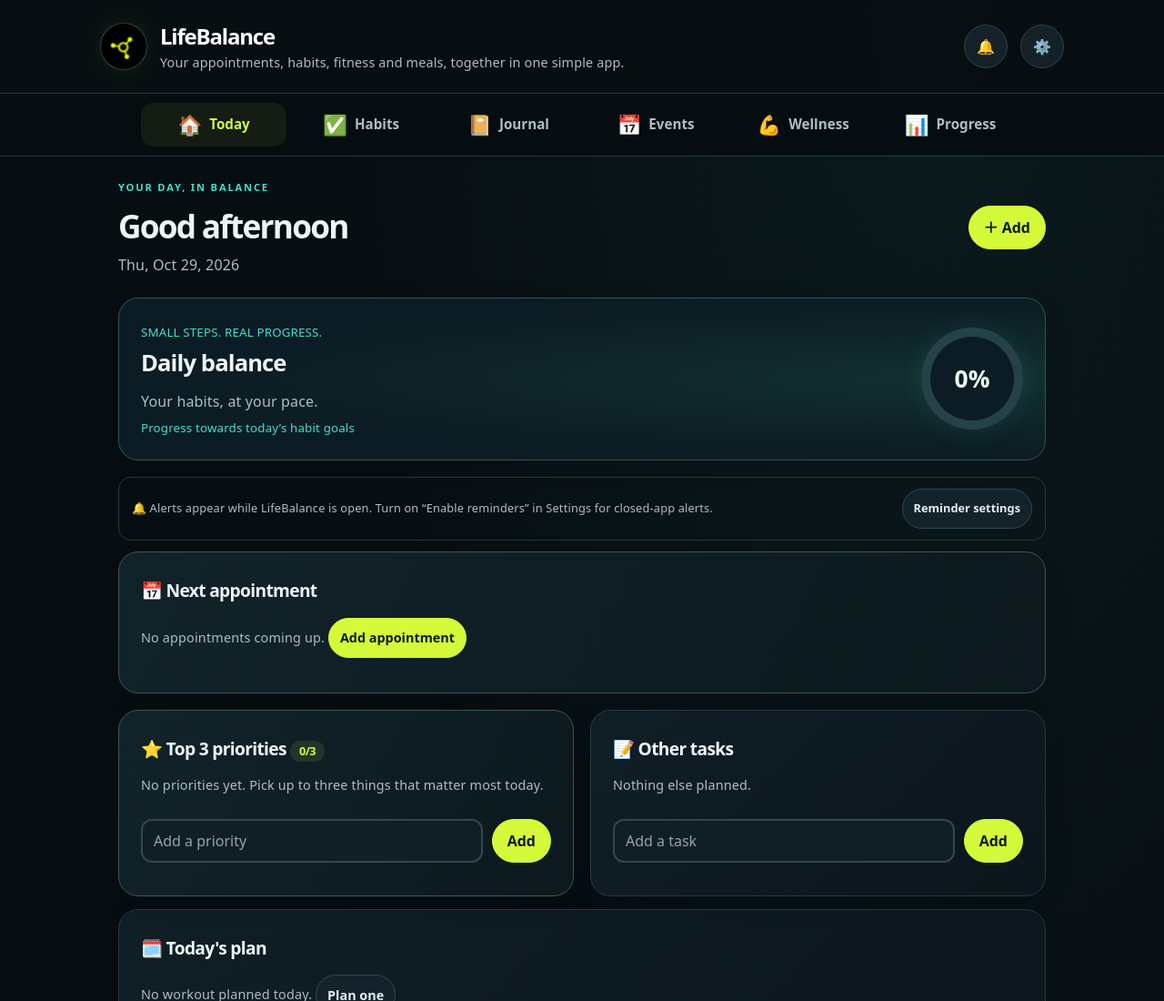
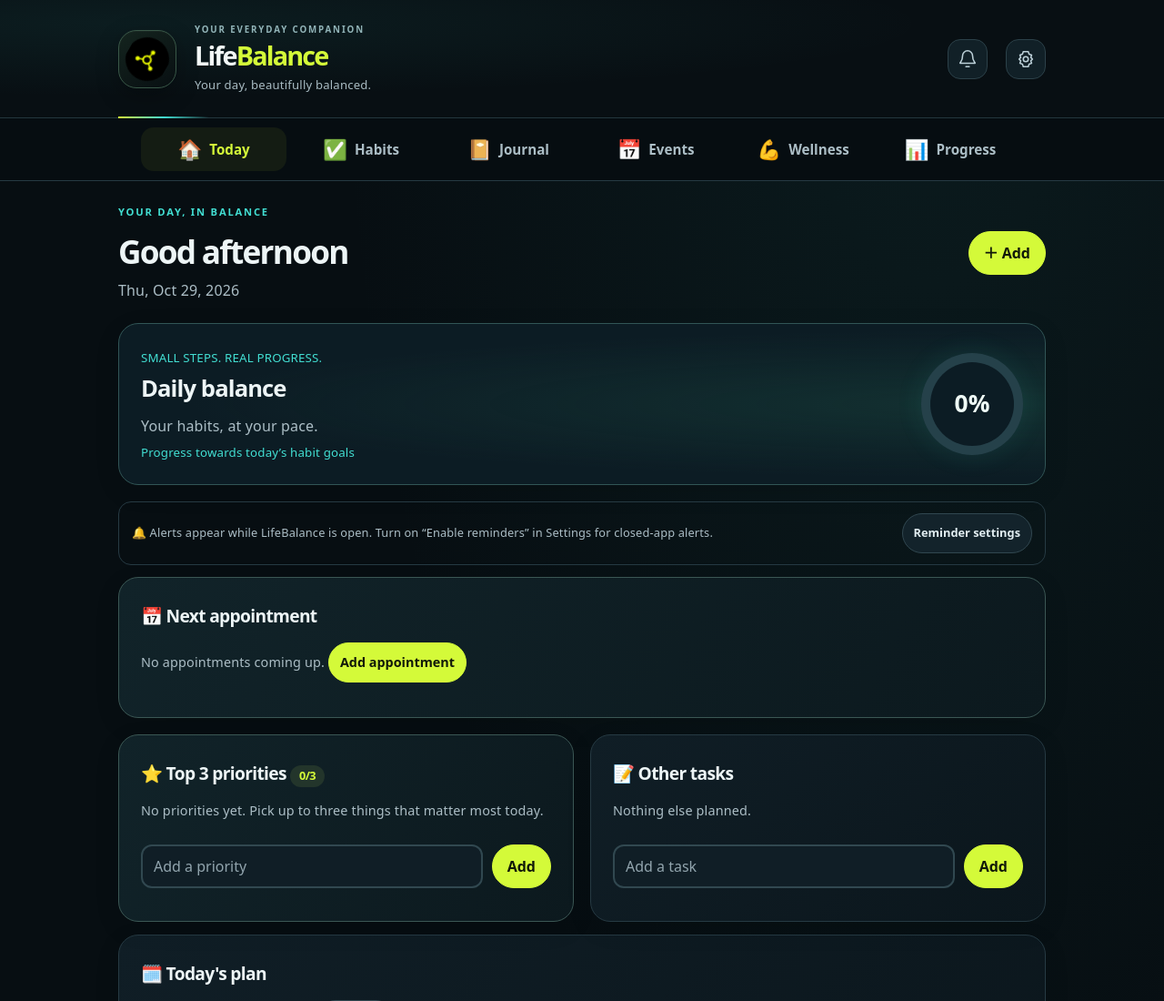
Before and after one commit to Linus2121/lifebalance, a plain HTML site: page index.html in a window 1280 px wide. Shown: the top 1100 px of the page at 91% size. Drawn offline with Linux system fonts and the light colour scheme.

Commit message:
Refine LifeBalance header typography, logo treatment and action icons

```diff
--- a/index.html
+++ b/index.html
@@ -12,15 +12,15 @@
 <title>LifeBalance | Your everyday life, in balance</title>
 <meta name="description" content="Your appointments, habits, fitness and meals, together in one simple app. Plan your day and explore meals from around the world.">
 <link rel="icon" href="logo.png">
-<link rel="stylesheet" href="styles.css?v=20261029-flip-7">
+<link rel="stylesheet" href="styles.css?v=20261029-header-10">
 </head>
 <body>
 <a class="skip" href="#app">Skip to content</a>
 <header class="top">
-  <img class="logo" src="logo.png" alt="" width="52" height="52">
-  <div class="ttl"><h1>LifeBalance</h1><p>Your appointments, habits, fitness and meals, together in one simple app.</p></div>
-  <button type="button" class="hbtn" data-a="openAlerts" aria-label="Alerts"><span aria-hidden="true">🔔</span><span class="dot" id="bellCount" hidden>0</span></button>
-  <button type="button" class="hbtn" data-a="openSettings" aria-label="Settings"><span aria-hidden="true">⚙️</span></button>
+  <div class="brand-mark"><img class="logo" src="logo.png" alt="" width="52" height="52"></div>
+  <div class="ttl"><span class="brand-eyebrow">YOUR EVERYDAY COMPANION</span><h1>Life<span>Balance</span></h1><p>Your day, beautifully balanced.</p></div>
+  <button type="button" class="hbtn" data-a="openAlerts" aria-label="Alerts"><svg aria-hidden="true" viewBox="0 0 24 24" fill="none" stroke="currentColor" stroke-width="1.7" stroke-linecap="round" stroke-linejoin="round"><path d="M18 8a6 6 0 0 0-12 0c0 7-3 7-3 9h18c0-2-3-2-3-9"/><path d="M10 21h4"/></svg><span class="dot" id="bellCount" hidden>0</span></button>
+  <button type="button" class="hbtn" data-a="openSettings" aria-label="Settings"><svg aria-hidden="true" viewBox="0 0 24 24" fill="none" stroke="currentColor" stroke-width="1.7" stroke-linecap="round" stroke-linejoin="round"><path d="m9 3-1 3-3 1 1 3-2 2 2 2-1 3 3 1 1 3h6l1-3 3-1-1-3 2-2-2-2 1-3-3-1-1-3Z"/><circle cx="12" cy="12" r="3"/></svg></button>
 </header>
 <nav id="tabs" class="tabs" aria-label="Main"></nav>
 <div id="demoBar" class="demo" hidden></div>
--- a/styles.css
+++ b/styles.css
@@ -202,3 +202,19 @@ header.top .logo{animation:logo-clockwise 6s linear infinite!important;animation
 .flip-hint{font-size:.72rem;color:var(--teal);margin-top:auto}.flip-front b,.flip-back b{font-size:1rem}
 .achievement-flip:hover .flip-front{border-color:var(--teal)}.achievement-flip:focus-visible{outline:3px solid var(--teal);outline-offset:4px}
 @media(prefers-reduced-motion:reduce){.flip-inner{transition:none}}
+
+/* Refined brand header - 2026-10-29 */
+header.top{position:relative;min-height:130px;padding:24px max(24px,calc((100vw - 1020px)/2));padding-top:calc(24px + env(safe-area-inset-top));gap:20px;background:radial-gradient(ellipse at 12% 20%,rgba(66,222,210,.065),transparent 55%),#080f13;border-bottom:1px solid #23363d}
+header.top:after{content:"";position:absolute;bottom:-1px;left:max(24px,calc((100vw - 1020px)/2));width:100px;height:2px;background:linear-gradient(90deg,var(--brand),var(--teal),transparent)}
+.brand-mark{width:64px;height:64px;display:grid;place-items:center;flex:none;border:1px solid #395747;border-radius:20px;background:linear-gradient(145deg,#14241e,#080f12);box-shadow:0 8px 24px #0004,inset 0 1px 0 #ffffff08}
+header.top .brand-mark .logo{width:48px;height:48px;border:0;box-shadow:none;object-fit:contain;border-radius:50%}
+header.top .ttl{min-width:0}
+.brand-eyebrow{display:block;color:#92b4b8;font-size:.61rem;font-weight:700;letter-spacing:.19em;margin-bottom:5px}
+header.top h1{font-size:1.8rem;font-weight:750;line-height:1.1;letter-spacing:-.065em;color:#f3f8f7}
+header.top h1 span{color:var(--brand);font-weight:550}
+header.top p{color:#a8bbc2;font-size:.82rem;line-height:1.5;margin-top:7px;letter-spacing:.015em}
+header.top .hbtn{display:grid;place-items:center;min-width:44px;min-height:44px;width:44px;height:44px;padding:10px;border:1px solid #2c4149;border-radius:14px;background:#112027;color:#bcd0d8;transition:border-color .2s,color .2s,background .2s}
+header.top .hbtn svg{width:22px;height:22px}
+header.top .hbtn:hover{color:var(--brand);border-color:#6c843a;background:#192b2d}
+@media(max-width:600px){header.top{min-height:112px;padding:18px 16px;padding-top:calc(18px + env(safe-area-inset-top));gap:12px}.brand-mark{width:50px;height:50px;border-radius:16px}header.top .brand-mark .logo{width:38px;height:38px}header.top h1{font-size:1.4rem}.brand-eyebrow{font-size:.5rem;letter-spacing:.12em}header.top p{font-size:.7rem;margin-top:5px}header.top .hbtn{border-radius:12px}}
+@media(max-width:380px){header.top{gap:8px}.brand-mark{width:44px;height:44px}.brand-eyebrow{display:none}header.top h1{font-size:1.23rem}header.top p{font-size:.65rem}header.top .hbtn{padding:10px}}
```
